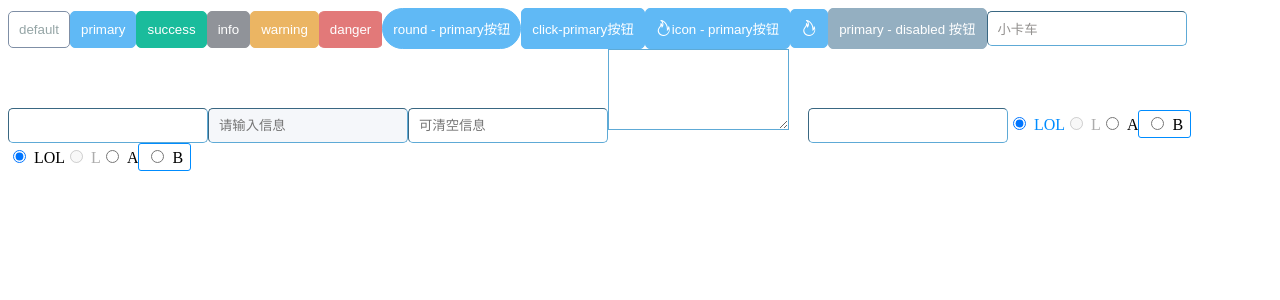
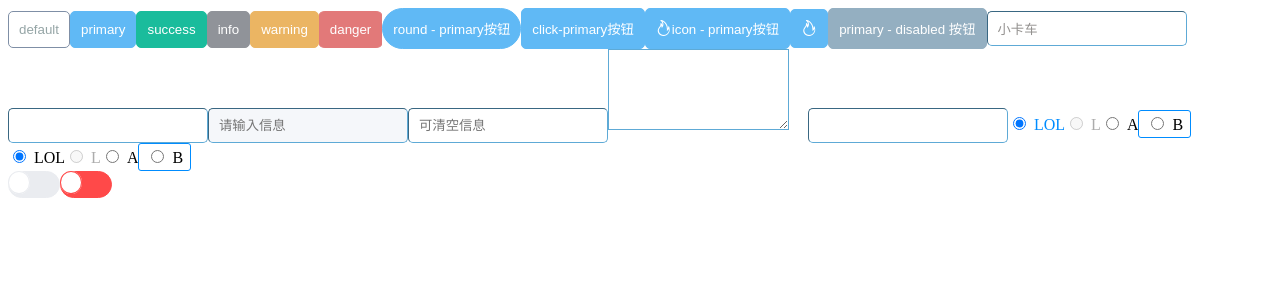
Before and after one commit to xjwnb/v-ui, a Vue app: page / in a window 1280 px wide. Shown: the top 300 px of the page. Built offline with nearby package versions, Linux system fonts and the light colour scheme.

Commit message:
update switch

```diff
--- a/src/App.vue
+++ b/src/App.vue
@@ -10,8 +10,12 @@
     <vp-button type="danger">danger</vp-button>
     <vp-button type="primary" round>round - primary按钮</vp-button>
     <vp-button type="primary" @click="clickHandle">click-primary按钮</vp-button>
-    <vp-button type="primary" icon="iconfont icon-redupaixu">icon - primary按钮</vp-button>
-    <vp-button type="primary"><span class="iconfont icon-redupaixu"></span></vp-button>
+    <vp-button type="primary" icon="iconfont icon-redupaixu"
+      >icon - primary按钮</vp-button
+    >
+    <vp-button type="primary"
+      ><span class="iconfont icon-redupaixu"></span
+    ></vp-button>
     <vp-button type="primary" disabled>primary - disabled 按钮 </vp-button>
     <!-- input -->
     <vp-input type="text" placeholder="请输入信息" v-model="username" />
@@ -32,11 +36,15 @@
       <vp-radio label="A" @change="changeHandle">A</vp-radio>
       <vp-radio label="B" border>B</vp-radio>
     </vp-radio-group>
+    <!-- switch -->
+    <vp-switch v-model="switchValue" @change="changeHandle" disabled />
+    <vp-switch v-model="switchValue" @change="changeHandle" />
   </div>
 </template>
 
 <script>
 import VpRadioGroup from "./components/vp-radio-group.vue";
+import VpSwitch from "./components/vp-switch.vue";
 
 export default {
   name: "App",
@@ -47,10 +55,12 @@ export default {
       text: "",
       textarea: "",
       radio1: "loll",
+      switchValue: false,
     };
   },
   components: {
     VpRadioGroup,
+    VpSwitch,
     /*     vpButton,
     vpInput,
     vpRadio */
--- /dev/null
+++ b/src/components/vp-switch.vue
@@ -0,0 +1,133 @@
+<template>
+  <div class="vp-switch" :class="[isClose, isDisabled]">
+    <span class="vp-switch-circle" :class="[isCircleDisabled, isCloseCircle]"
+      >#0</span
+    >
+    <input
+      class="vp-switch-inner"
+      :class="[isInnerDisabled]"
+      type="checkbox"
+      :value="value"
+      v-model="model"
+      @change="changeHandle"
+      :disabled="disabled"
+    />
+  </div>
+</template>
+
+<script>
+export default {
+  name: "vpSwitch",
+  props: {
+    value: {
+      type: Boolean,
+      default: false,
+    },
+    disabled: {
+      type: Boolean,
+      default: false,
+    },
+  },
+  data() {
+    return {};
+  },
+  computed: {
+    model: {
+      get() {
+        return this.value;
+      },
+      set() {
+        this.$emit("input", !this.value);
+      },
+    },
+    isDisabled() {
+      return this.disabled ? "vp-switch-disabled" : "";
+    },
+    isClose() {
+      return this.value ? "vp-switch-open" : "vp-switch-close";
+    },
+    isInnerDisabled() {
+      return this.disabled ? "vp-switch-inner-disabled" : "";
+    },
+    isCircleDisabled() {
+      return this.disabled ? "vp-switch-circle-disabled" : "";
+    },
+    isCloseCircle() {
+      return this.value ? "open-switch" : "close-switch";
+    },
+  },
+  created() {},
+  mounted() {},
+  methods: {
+    changeHandle(e) {
+      this.$emit("change", e);
+    },
+  },
+};
+</script>
+<style lang="less" scoped>
+.vp-switch {
+  cursor: pointer;
+  display: inline-block;
+  width: 50px;
+  height: 25px;
+
+  border-radius: 20px;
+
+  .vp-switch-inner {
+    margin: 0;
+    width: 100%;
+    height: 100%;
+    opacity: 0;
+    position: relative;
+    top: -21px;
+    cursor: pointer;
+  }
+}
+/* .vp-switch-circle::after {
+  content: "#0";
+  color: rgba(255, 255, 255, 0);
+  position: relative;
+  top: 2px;
+  left: -1px;
+  padding: 2px;
+  border: 1px solid #00f;
+  border-radius: 50%;
+} */
+.vp-switch-circle {
+  color: rgba(255, 255, 255, 0);
+  background-color: #fff;
+  position: relative;
+  top: 2px;
+  left: -1px;
+  padding: 2px;
+  border-radius: 50%;
+  transition: all 0.6s;
+}
+.open-switch {
+  left: 25px;
+  border: 1px solid #13ce66;
+}
+.close-switch {
+  left: -1px;
+  border: 1px solid #ff4949;
+}
+.vp-switch-open {
+  background-color: #13ce66;
+  border: 1px solid #13ce66;
+}
+.vp-switch-close {
+  background-color: #ff4949;
+  border: 1px solid #ff4949;
+}
+.vp-switch-inner-disabled {
+  cursor: not-allowed;
+}
+.vp-switch-disabled {
+  background-color: #eaecf0;
+  border: 1px solid #eaecf0;
+}
+.vp-switch-circle-disabled {
+  border: 1px solid #eaecf0;
+}
+</style>
--- a/src/main.js
+++ b/src/main.js
@@ -10,11 +10,13 @@ import vpButton from './components/vp-button';
 import vpInput from './components/vp-input';
 import vpRadio from './components/vp-radio';
 import vpRadioGroup from './components/vp-radio-group.vue';
+import vpSwitch from './components/vp-switch.vue';
 
 Vue.component(vpButton.name, vpButton);
 Vue.component(vpInput.name, vpInput);
 Vue.component(vpRadio.name, vpRadio);
 Vue.component(vpRadioGroup.name, vpRadioGroup);
+Vue.component(vpSwitch.name, vpSwitch);
 
 
 
```
